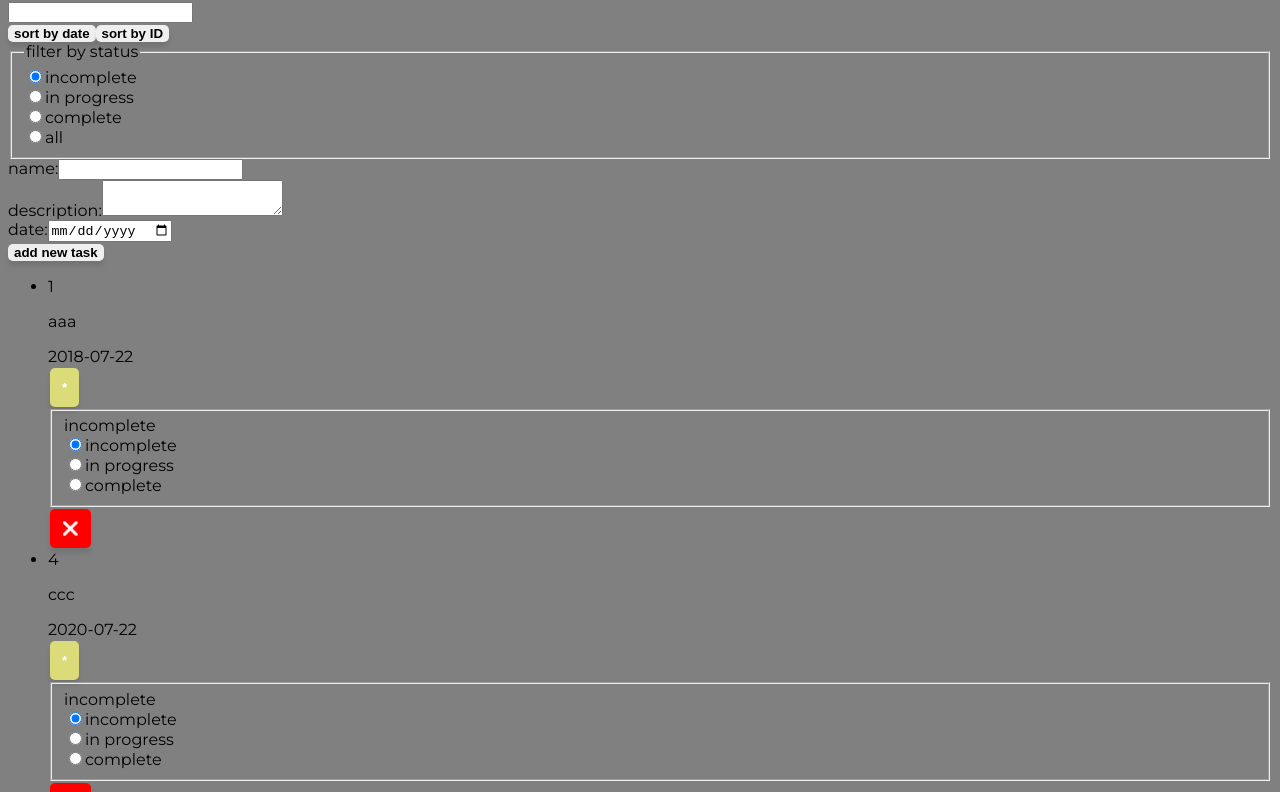
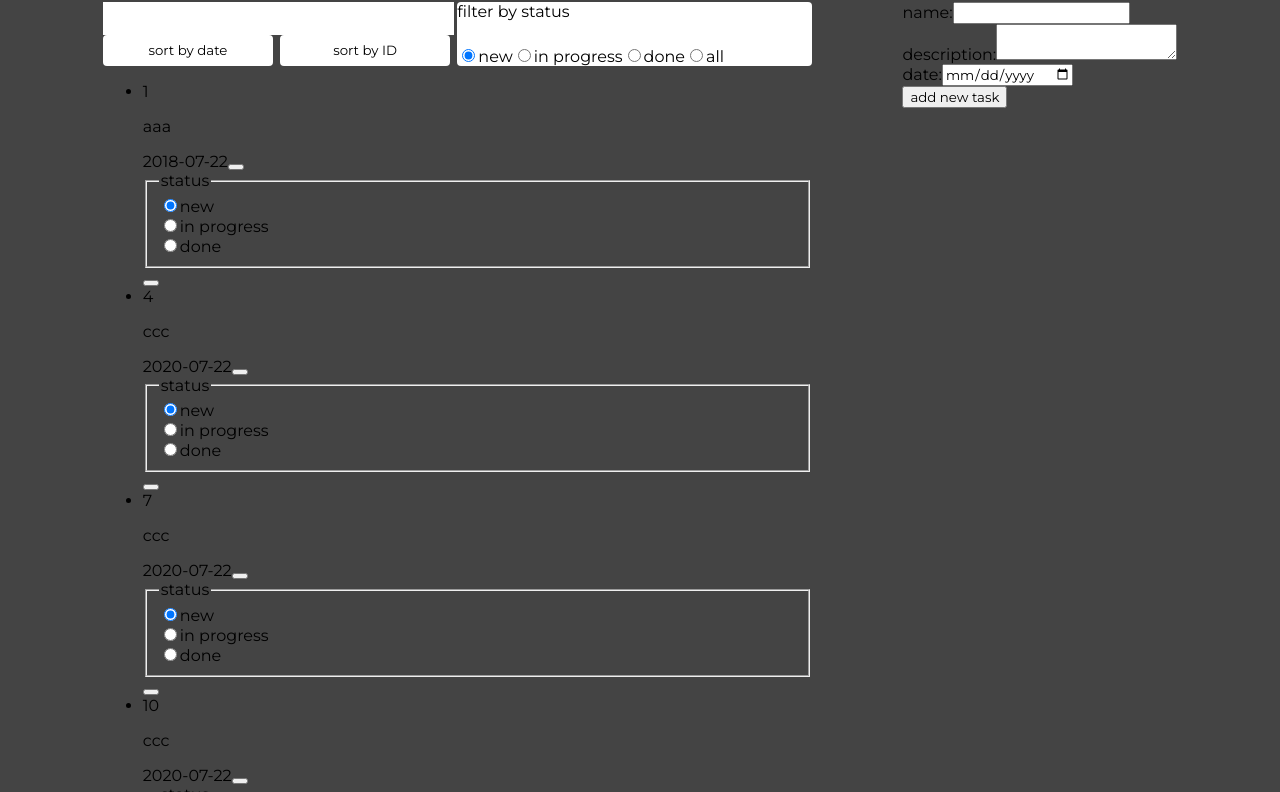
Before and after one commit to plida/itmo_webdev, a plain HTML site: page public/lab2/index.html in a window 1280 px wide. Shown: the part 158-950 px from the top of the page. Drawn offline with nearby package versions, Linux system fonts and the light colour scheme; files that its build step writes are made by us from their sources.

Commit message:
finished main script, started styling task settings

```diff
--- /dev/null
+++ b/public/lab2/mockup.scss
@@ -0,0 +1,176 @@
+$color-background: #f4f4f4;
+$color-primary: #fff;
+$color-secondary: #ddd;
+$transition-primary: 0.25s ease;
+$border-radius-small: 5px;
+$border-radius-regular: 10px;
+$color-black: #000;
+$color-white: #fff;
+
+body {
+  background-color: grey;
+  min-height: 100svh;
+  font-family:"Montserrat", sans-serif;
+}
+
+nav{
+  padding: 0 20px;
+  ul{
+    padding: 0;
+    list-style-type: none;
+    display: flex;
+    align-items: center;
+    justify-content: space-evenly;
+  }
+  li:nth-last-child(1){
+    margin-left: auto;
+  }
+  a{
+    transition: all $transition-primary;
+    position: relative;
+    text-decoration: none;
+    color: $color-black;
+    height: 8rem;
+    display: flex;
+    align-items: center;
+  }
+  a.disabled {
+    pointer-events: none;
+    cursor: default;
+  }
+  a:hover{
+    transform: scale(1.025);
+  }
+  img{
+    height: 8rem;
+    margin-right: 1rem;
+  }
+  h1 {
+    white-space: pre;
+  }
+}
+
+footer{
+  width: 100%;
+  display: flex;
+  flex-direction: column;
+  align-items: center;
+  margin: auto auto 0 auto;
+}
+
+.task-list{
+  width: 50rem;
+  ul{
+    display: flex;
+    flex-direction: column;
+    list-style-type: none;
+    width: 100%;
+    padding: 0;
+  }
+  li{
+    width: 100%;
+    display: flex;
+    justify-content: space-between;
+    align-items: center;
+    flex-wrap: wrap;
+  }
+
+}
+
+.task-list__filter{
+  input{
+    transform: scale(2);
+    margin: 0.75rem 0.75rem;
+  }
+}
+
+.task-status{
+  width: 7rem;
+}
+
+.task-elem{
+  cursor: default;
+  background-color: #ddd;
+  padding: 0.25rem;
+  margin: 0.5rem;
+  border-radius: 0.25rem;
+  fieldset{
+    min-width: 5rem;
+    min-height: 2rem;
+    padding: 0;
+    display: flex;
+    justify-content: center;
+    align-items: center;
+    input{
+      margin: 0 0.75rem;
+      transform: scale(2);
+    }
+  }
+}
+
+.flex-break{
+  flex-basis: 100%;
+  height: 0;
+}
+
+.draggable-style{
+  cursor: grab;
+}
+
+input[type='submit'], button{
+  cursor: pointer;
+  border-radius: $border-radius-small;
+  font-weight: 600;
+  border: none;
+  box-shadow: 0px 5px 5px rgba(0, 0, 0, 0.1);
+  transition: all $transition-primary;
+
+  &:hover{
+    box-shadow: 0px 5px 5px rgba(0, 0, 0, 0.05);
+	  filter: brightness(75%);
+  }
+
+  &:disabled{
+    cursor: not-allowed;
+    filter: grayscale(50%) brightness(175%);
+  }
+}
+
+.task__remove-btn{
+  background-color: red;
+  display: flex;
+  justify-content: center;
+  padding: 0.75rem;
+  margin: 0.125rem;
+}
+
+.task__edit-btn{
+  background-color: rgb(219, 219, 122);
+  display: flex;
+  justify-content: center;
+  padding: 0.75rem;
+  margin: 0.125rem;
+}
+
+.task__remove-btn::before{
+  content: "\274C";
+  filter: brightness(0) invert(1);
+}
+
+.task__edit-btn::before{
+  content: "*";
+  filter: brightness(0) invert(1);
+}
+
+.site-name-middle{
+  display: none;
+}
+
+@media only screen and (max-width: 1080px){
+  .site-name-long{
+    display: none;
+  }
+  .site-name-middle{
+    display: block;
+  }
+}
--- a/public/lab2/script.js
+++ b/public/lab2/script.js
@@ -1,5 +1,5 @@
 // VARIABLES
-const STATUSES = ['', 'incomplete', 'in progress', 'complete'];
+const STATUSES = ['', 'new', 'in progress', 'done'];
 
 let taskList = [
   { id: 0, name: '1', description: 'aaa', date: "2018-07-22", status: 1 },
@@ -126,7 +126,7 @@ function listTasks(){
     if (task.name.toUpperCase().indexOf(nameFilter) === -1) {
       continue;
     }
-    if (task.status > 0 && task.status != statusFilter){
+    if (statusFilter > 0 && task.status != statusFilter){
       continue;
     }
 
@@ -276,48 +276,79 @@ footer_text.textContent = 'Plida 2025';
 footer.appendChild(footer_text);
 
 // MAIN
+const main_container = document.createElement('div');
+main_container.classList.add('main-container');
+main.appendChild(main_container);
+
 const task_window = document.createElement('section');
-main.appendChild(task_window);
+task_window.classList.add('task-window');
+main_container.appendChild(task_window);
+
+const task_settings = document.createElement('section');
+task_settings.classList.add('task-settings');
+task_window.appendChild(task_settings);
 
 
+const task_settings_left = document.createElement('div');
+task_settings_left.classList.add('task-settings__left');
+task_settings.appendChild(task_settings_left);
 const task_search = document.createElement('section');
-task_window.appendChild(task_search);
+task_search.classList.add('task-settings__search');
+task_settings_left.appendChild(task_search);
 const task_search_input = document.createElement('input');
+task_search_input.addEventListener('keyup', (event) => {nameFilter = event.target.value; listTasks()})
 task_search.appendChild(task_search_input);
 
 
 const task_sort = document.createElement('section');
-task_window.appendChild(task_sort);
+task_sort.classList.add('task-settings__sort');
+task_settings_left.appendChild(task_sort);
 const task_sort_date = document.createElement('button');
 task_sort_date.textContent = 'sort by date';
+task_sort_date.addEventListener('click', () => {
+  if (sorttype === "date"){sorttype = "dateinv";}
+  else{sorttype = "date";}
+  listTasks();
+})
 task_sort.appendChild(task_sort_date);
 const task_sort_id = document.createElement('button');
 task_sort_id.textContent = 'sort by ID';
+task_sort_id.addEventListener('click', () => {
+  if (sorttype === "id"){sorttype = "idinv";}
+  else{sorttype = "id";}
+  listTasks();
+})
 task_sort.appendChild(task_sort_id);
 
+const task_filter = document.createElement('fieldset');
+task_filter.classList.add('task-settings__filter');
+task_settings.appendChild(task_filter);
 
-const task_filter = document.createElement('fieldset');
-task_window.appendChild(task_filter);
-const task_filter_legend = document.createElement('legend');
+const task_filter_legend = document.createElement('span');
 task_filter_legend.textContent = 'filter by status';
 task_filter.appendChild(task_filter_legend);
 
-const task_filter_incomplete = document.createElement('div');
-task_filter.appendChild(task_filter_incomplete);
-const task_filter_incomplete_input = document.createElement('input');
-task_filter_incomplete_input.type = 'radio';
-task_filter_incomplete_input.name = 'task-filter-status';
-task_filter_incomplete_input.id = 'task-filter-status__incomplete';
-task_filter_incomplete_input.value = 1;
-task_filter_incomplete_input.checked = 'checked';
-task_filter_incomplete.appendChild(task_filter_incomplete_input);
-const task_filter_incomplete_label = document.createElement('label');
-task_filter_incomplete_label.for = 'task-filter-status__incomplete';
-task_filter_incomplete_label.textContent = 'incomplete';
-task_filter_incomplete.appendChild(task_filter_incomplete_label);
+let task_filter_buttons = document.createElement('section');
+task_filter_buttons.classList.add('task-settings__filter-buttons');
+task_filter.appendChild(task_filter_buttons)
+
+
+const task_filter_new = document.createElement('div');
+task_filter_buttons.appendChild(task_filter_new);
+const task_filter_new_input = document.createElement('input');
+task_filter_new_input.type = 'radio';
+task_filter_new_input.name = 'task-filter-status';
+task_filter_new_input.id = 'task-filter-status__new';
+task_filter_new_input.value = 1;
+task_filter_new_input.checked = 'checked';
+task_filter_new.appendChild(task_filter_new_input);
+const task_filter_new_label = document.createElement('label');
+task_filter_new_label.for = 'task-filter-status__new';
+task_filter_new_label.textContent = 'new';
+task_filter_new.appendChild(task_filter_new_label);
 
 const task_filter_inprogress = document.createElement('div');
-task_filter.appendChild(task_filter_inprogress);
+task_filter_buttons.appendChild(task_filter_inprogress);
 const task_filter_inprogress_input = document.createElement('input');
 task_filter_inprogress_input.type = 'radio';
 task_filter_inprogress_input.name = 'task-filter-status';
@@ -329,35 +360,192 @@ task_filter_inprogress_label.for = 'task-filter-status__inprogress';
 task_filter_inprogress_label.textContent = 'in progress';
 task_filter_inprogress.appendChild(task_filter_inprogress_label);
 
-const task_filter_complete = document.createElement('div');
-task_filter.appendChild(task_filter_complete);
-const task_filter_complete_input = document.createElement('input');
-task_filter_complete_input.type = 'radio';
-task_filter_complete_input.name = 'task-filter-status';
-task_filter_complete_input.id = 'task-filter-status__complete';
-task_filter_complete_input.value = 3;
-task_filter_complete.appendChild(task_filter_complete_input);
-const task_filter_complete_label = document.createElement('label');
-task_filter_complete_label.for = 'task-filter-status__complete';
-task_filter_complete_label.textContent = 'complete';
-task_filter_complete.appendChild(task_filter_complete_label);
+const task_filter_done = document.createElement('div');
+task_filter_buttons.appendChild(task_filter_done);
+const task_filter_done_input = document.createElement('input');
+task_filter_done_input.type = 'radio';
+task_filter_done_input.name = 'task-filter-status';
+task_filter_done_input.id = 'task-filter-status__done';
+task_filter_done_input.value = 3;
+task_filter_done.appendChild(task_filter_done_input);
+const task_filter_done_label = document.createElement('label');
+task_filter_done_label.for = 'task-filter-status__done';
+task_filter_done_label.textContent = 'done';
+task_filter_done.appendChild(task_filter_done_label);
 
 const task_filter_all = document.createElement('div');
-task_filter.appendChild(task_filter_all);
+task_filter_buttons.appendChild(task_filter_all);
 const task_filter_all_input = document.createElement('input');
 task_filter_all_input.type = 'radio';
 task_filter_all_input.name = 'task-filter-status';
 task_filter_all_input.id = 'task-filter-status__all';
-task_filter_all_input.value = 4;
+task_filter_all_input.value = 0;
 task_filter_all.appendChild(task_filter_all_input);
 const task_filter_all_label = document.createElement('label');
 task_filter_all_label.for = 'task-filter-status__all';
 task_filter_all_label.textContent = 'all';
 task_filter_all.appendChild(task_filter_all_label);
 
+task_filter.querySelectorAll('input[type="radio"]').forEach(radio => {
+    radio.addEventListener('change', (event) => {statusFilter = event.target.value; listTasks()});
+});
+
+const task_list = document.createElement('ul');
+task_window.appendChild(task_list);
+
+
+function setTaskDOM(task, taskElem){
+  let task_name = document.createElement('span');
+  task_name.textContent = task.name;
+  taskElem.appendChild(task_name);
+  let task_description = document.createElement('p');
+  task_description.textContent = task.description;
+  taskElem.appendChild(task_description);
+  let task_date = document.createElement('span');
+  task_date.textContent = task.date;
+  taskElem.appendChild(task_date);
+
+  let task_edit = document.createElement('button');
+  task_edit.classList.add('task__edit-btn');
+  task_edit.id = 'task_edit-btn' + task.id;
+  taskElem.appendChild(task_edit);
+
+
+  let task_status_form = document.createElement('form');
+  taskElem.appendChild(task_status_form);
+  let task_status_fieldset = document.createElement('fieldset');
+  task_status_form.appendChild(task_status_fieldset);
+
+  let task_status_legend = document.createElement('legend');
+  task_status_legend.textContent = 'status';
+  task_status_fieldset.appendChild(task_status_legend);
+
+  let task_status_new = document.createElement('div');
+  task_status_fieldset.appendChild(task_status_new);
+  let task_status_new_input = document.createElement('input');
+  task_status_new_input.type = 'radio';
+  task_status_new_input.name = 'task-status';
+  task_status_new_input.id = 'task-status__new';
+  task_status_new_input.value = 1;
+  task_status_new_input.checked = 'checked';
+  task_status_new.appendChild(task_status_new_input);
+  let task_status_new_label = document.createElement('label');
+  task_status_new_label.for = 'task-status__new';
+  task_status_new_label.textContent = 'new';
+  task_status_new.appendChild(task_status_new_label);
+
+  let task_status_inprogress = document.createElement('div');
+  task_status_fieldset.appendChild(task_status_inprogress);
+  let task_status_inprogress_input = document.createElement('input');
+  task_status_inprogress_input.type = 'radio';
+  task_status_inprogress_input.name = 'task-status';
+  task_status_inprogress_input.id = 'task-status__inprogress';
+  task_status_inprogress_input.value = 2;
+  task_status_inprogress.appendChild(task_status_inprogress_input);
+  let task_status_inprogress_label = document.createElement('label');
+  task_status_inprogress_label.for = 'task-status__inprogress';
+  task_status_inprogress_label.textContent = 'in progress';
+  task_status_inprogress.appendChild(task_status_inprogress_label);
+
+  let task_status_done = document.createElement('div');
+  task_status_fieldset.appendChild(task_status_done);
+  let task_status_done_input = document.createElement('input');
+  task_status_done_input.type = 'radio';
+  task_status_done_input.name = 'task-status';
+  task_status_done_input.id = 'task-status__done';
+  task_status_done_input.value = 3;
+  task_status_done.appendChild(task_status_done_input);
+  let task_status_done_label = document.createElement('label');
+  task_status_done_label.for = 'task-status__done';
+  task_status_done_label.textContent = 'done';
+  task_status_done.appendChild(task_status_done_label);
+
+  switch (task.status){
+    case 1:
+      task_status_new_input.checked = 'checked';
+      break;
+    case 2:
+      task_status_inprogress_input.checked = 'checked';
+      break;
+    case 3:
+      task_status_done_input.checked = 'checked';
+      break;
+  }
+
+  let task_remove = document.createElement('button');
+  task_remove.classList.add('task__remove-btn');
+  task_remove.id = 'task_remove-btn' + task.id;
+  taskElem.appendChild(task_remove);
+}
+
+function createEditForm(id, taskElem){
+  let edit_form = document.createElement('form');
+  edit_form.id = 'edit_form' + id;
+  taskElem.appendChild(edit_form);
+  let edit_form_name = document.createElement('input');
+  edit_form_name.name = 'name';
+  edit_form.appendChild(edit_form_name);
+  let edit_form_description = document.createElement('input');
+  edit_form_description.name = 'description';
+  edit_form.appendChild(edit_form_description);
+  let edit_form_date = document.createElement('input');
+  edit_form_date.name = 'date';
+  edit_form_date.type = 'date';
+  edit_form.appendChild(edit_form_date);
+  let edit_form_submit = document.createElement('input');
+  edit_form_submit.type = 'submit';
+  edit_form.appendChild(edit_form_submit);
+  edit_form.addEventListener('submit', (event) => {
+    event.preventDefault();
+    updateTask(id, event);
+  });
+}
+
+function removeEditForm(id){
+  document.getElementById('edit_form' + id).remove();
+}
+
+function setTaskListeners(task, taskElem){
+  if (sorttype === 'id' || sorttype === 'idinv'){
+    taskElem.draggable = true;
+    taskElem.addEventListener('dragstart', dragStart);
+    taskElem.addEventListener('drop', dragDrop);
+    taskElem.addEventListener('dragover', dragOver);
+    taskElem.addEventListener('dragenter', dragEnter);
+    taskElem.addEventListener('dragleave', dragLeave);
+  }
+
+  taskElem.querySelector('button[class="task__edit-btn"]').addEventListener('click', () =>{
+    if (taskElem.classList.contains('form-opened')){
+      removeEditForm(task.id);
+      taskElem.classList.remove('form-opened');
+    }
+    else{
+      createEditForm(task.id, taskElem, task);
+      taskElem.classList.add('form-opened');
+    }
+  })
+
+  taskElem.querySelector('button[class="task__remove-btn"]').addEventListener('click', () =>{
+    removeTask(task.id);
+  })
+
+  taskElem.querySelector('#task-status__new').addEventListener('change', () => {
+		changeTaskStatus(task.id, 1);
+  })
+  taskElem.querySelector('#task-status__inprogress').addEventListener('change', () => {
+		changeTaskStatus(task.id, 2);
+  })
+  taskElem.querySelector('#task-status__done').addEventListener('change', () => {
+		changeTaskStatus(task.id, 3);
+  })
+}
+
+const add_task_window = document.createElement('section');
+main_container.appendChild(add_task_window);
 
 const task_form = document.createElement('form');
-task_window.appendChild(task_form);
+add_task_window.appendChild(task_form);
 
 const task_form_name = document.createElement('div');
 task_form.appendChild(task_form_name);
@@ -394,159 +582,14 @@ task_form_date.appendChild(task_form_date_input);
 
 const task_form_submit = document.createElement('input');
 task_form_submit.type = 'submit';
+task_form.appendChild(task_form_submit);
+task_form.addEventListener('submit', (event) => {
+  event.preventDefault();
+  addTask(event);
+});
 task_form_submit.value = 'add new task';
-task_form.appendChild(task_form_submit);
 
-
-const task_list = document.createElement('ul');
-task_window.appendChild(task_list);
-
-
-function setTaskDOM(task, taskElem){
-  let task_name = document.createElement('span');
-  task_name.textContent = task.name;
-  taskElem.appendChild(task_name);
-  let task_description = document.createElement('p');
-  task_description.textContent = task.description;
-  taskElem.appendChild(task_description);
-  let task_date = document.createElement('span');
-  task_date.textContent = task.date;
-  taskElem.appendChild(task_date);
-
-  let task_edit = document.createElement('button');
-  task_edit.classList.add('task__edit-btn');
-  task_edit.id = 'task_edit-btn' + task.id;
-  taskElem.appendChild(task_edit);
-
-
-  let task_status = document.createElement('span');
-  task_status.classList.add('task__status');
-  task_status.textContent = STATUSES[task.status];
-
-  let task_status_form = document.createElement('form');
-  taskElem.appendChild(task_status_form);
-  let task_status_fieldset = document.createElement('fieldset');
-  task_status_form.appendChild(task_status_fieldset);
-
-  let task_status_legend = document.createElement('legend');
-  task_status_legend.textContent = 'status';
-  task_status_fieldset.appendChild(task_status);
-
-  let task_status_incomplete = document.createElement('div');
-  task_status.appendChild(task_status_incomplete);
-  let task_status_incomplete_input = document.createElement('input');
-  task_status_incomplete_input.type = 'radio';
-  task_status_incomplete_input.name = 'task-status';
-  task_status_incomplete_input.id = 'task-status__incomplete';
-  task_status_incomplete_input.value = 1;
-  task_status_incomplete_input.checked = 'checked';
-  task_status_incomplete.appendChild(task_status_incomplete_input);
-  let task_status_incomplete_label = document.createElement('label');
-  task_status_incomplete_label.for = 'task-status__incomplete';
-  task_status_incomplete_label.textContent = 'incomplete';
-  task_status_incomplete.appendChild(task_status_incomplete_label);
-
-  let task_status_inprogress = document.createElement('div');
-  task_status.appendChild(task_status_inprogress);
-  let task_status_inprogress_input = document.createElement('input');
-  task_status_inprogress_input.type = 'radio';
-  task_status_inprogress_input.name = 'task-status';
-  task_status_inprogress_input.id = 'task-status__inprogress';
-  task_status_inprogress_input.value = 2;
-  task_status_inprogress.appendChild(task_status_inprogress_input);
-  let task_status_inprogress_label = document.createElement('label');
-  task_status_inprogress_label.for = 'task-status__inprogress';
-  task_status_inprogress_label.textContent = 'in progress';
-  task_status_inprogress.appendChild(task_status_inprogress_label);
-
-  let task_status_complete = document.createElement('div');
-  task_status.appendChild(task_status_complete);
-  let task_status_complete_input = document.createElement('input');
-  task_status_complete_input.type = 'radio';
-  task_status_complete_input.name = 'task-status';
-  task_status_complete_input.id = 'task-status__complete';
-  task_status_complete_input.value = 3;
-  task_status_complete.appendChild(task_status_complete_input);
-  let task_status_complete_label = document.createElement('label');
-  task_status_complete_label.for = 'task-status__complete';
-  task_status_complete_label.textContent = 'complete';
-  task_status_complete.appendChild(task_status_complete_label);
-
-  switch (task.status){
-    case 1:
-      task_status_incomplete_input.checked = 'checked';
-      break;
-    case 2:
-      task_status_inprogress_input.checked = 'checked';
-      break;
-    case 3:
-      task_status_complete_input.checked = 'checked';
-      break;
-  }
-
-
-  let task_remove = document.createElement('button');
-  task_remove.classList.add('task__remove-btn');
-  task_remove.id = 'task_remove-btn' + task.id;
-  taskElem.appendChild(task_remove);
-}
-
-function setTaskListeners(task, taskElem){
-  if (sorttype === 'id' || sorttype === 'idinv'){
-    taskElem.draggable = true;
-    taskElem.addEventListener('dragstart', dragStart);
-    taskElem.addEventListener('drop', dragDrop);
-    taskElem.addEventListener('dragover', dragOver);
-    taskElem.addEventListener('dragenter', dragEnter);
-    taskElem.addEventListener('dragleave', dragLeave);
-  }
-
-  taskElem.querySelector('button[class="task__edit-btn"]').addEventListener('click', () =>{
-    if (taskElem.classList.contains('form-opened')){
-      removeEditForm(task.id);
-      taskElem.classList.remove('form-opened');
-    }
-    else{
-      createEditForm(task.id, taskElem, task);
-      taskElem.classList.add('form-opened');
-    }
-  })
-
-  taskElem.querySelector('button[class="task__remove-btn"]').addEventListener('click', () =>{
-    removeTask(task.id);
-  })
-}
-
-
-function createEditForm(id, taskElem){
-  let edit_form = document.createElement('form');
-  edit_form.id = 'edit_form' + id;
-  taskElem.appendChild(edit_form);
-  let edit_form_name = document.createElement('input');
-  edit_form_name.name = 'name';
-  edit_form.appendChild(edit_form_name);
-  let edit_form_description = document.createElement('input');
-  edit_form_description.name = 'description';
-  edit_form.appendChild(edit_form_description);
-  let edit_form_date = document.createElement('input');
-  edit_form_date.name = 'date';
-  edit_form_date.type = 'date';
-  edit_form.appendChild(edit_form_date);
-  let edit_form_submit = document.createElement('input');
-  edit_form_submit.type = 'submit';
-  edit_form.appendChild(edit_form_submit);
-  edit_form.addEventListener('submit', (event) => {
-    event.preventDefault();
-    updateTask(id, event);
-  });
-}
-
-function removeEditForm(id){
-  document.getElementById('edit_form' + id).remove();
-}
-
-
-if (localStorage.getItem('tasklist')){
+if (localStorage.getItem('tasklist-test')){
 	taskList = JSON.parse(localStorage.getItem('tasklist-test'));
 }
 
--- a/public/lab2/style.scss
+++ b/public/lab2/style.scss
@@ -6,11 +6,28 @@ $border-radius-small: 5px;
 $border-radius-regular: 10px;
 $color-black: #000;
 $color-white: #fff;
+$settings-basis: 49%;
 
-body {
-  background-color: grey;
-  min-height: 100svh;
+body{
+  background-color: #444;
+  font-family: "Montserrat", sans-serif;
+  button, input{
     font-family:"Montserrat", sans-serif;
+  }
+}
+
+.main-container{
+  display: flex;
+  width: 85%;
+  justify-content: space-between;
+  margin: 0 auto;
+}
+
+.task-window{
+  flex-basis: 66%;
+}
+.add-task-window{
+  flex-basis: 33%
 }
 
 nav{
@@ -50,120 +67,61 @@ nav{
   }
 }
 
-footer{
-  width: 100%;
+.task-settings{
+  height: 4rem;
+  display: flex;
+  justify-content: space-between;
+  &__search, fieldset, button{
+    padding: 0;
+    margin: 0;
+    border: none;
+    background-color: $color-primary;
+    border-radius: 0.25rem;
+  }
+  &__left{
     display: flex;
     flex-direction: column;
-  align-items: center;
-  margin: auto auto 0 auto;
+    justify-content: space-between;
+    flex-basis: $settings-basis;
   }
-
-.task-list{
-  width: 50rem;
-  ul{
-    display: flex;
-    flex-direction: column;
-    list-style-type: none;
+  &__search{
+    flex-basis: $settings-basis;
+    input{
+      border: none;
       width: 100%;
-    padding: 0;
+      height: 100%;
     }
-  li{
-    width: 100%;
+  }
+  &__sort{
     display: flex;
     justify-content: space-between;
-    align-items: center;
-    flex-wrap: wrap;
-  }
-
-}
-
-.task-list__filter{
-  input{
-    transform: scale(2);
-    margin: 0.75rem 0.75rem;
-  }
-}
-
-.task-status{
-  width: 7rem;
-}
-
-.task-elem{
-  cursor: default;
-  background-color: #ddd;
-  padding: 0.25rem;
-  margin: 0.5rem;
-  border-radius: 0.25rem;
-  fieldset{
-    min-width: 5rem;
-    min-height: 2rem;
-    padding: 0;
-    display: flex;
-    justify-content: center;
-    align-items: center;
-    input{
-      margin: 0 0.75rem;
-      transform: scale(2);
-    }
-  }
-}
-
-.flex-break{
-  flex-basis: 100%;
-  height: 0;
-}
-
-.draggable-style{
-  cursor: grab;
-}
-
-input[type='submit'], button{
+    flex-basis: $settings-basis;
+    button{
+      flex-basis: 49%;
       cursor: pointer;
-  border-radius: $border-radius-small;
-  font-weight: 600;
-  border: none;
-  box-shadow: 0px 5px 5px rgba(0, 0, 0, 0.1);
       transition: all $transition-primary;
-
       &:hover{
         box-shadow: 0px 5px 5px rgba(0, 0, 0, 0.05);
         filter: brightness(75%);
       }
-
-  &:disabled{
-    cursor: not-allowed;
-    filter: grayscale(50%) brightness(175%);
+      &:active{
+        box-shadow: 0px 5px 5px rgba(0, 0, 0, 0.05);
+        filter: brightness(50%);
       }
     }
-
-.task__remove-btn{
-  background-color: red;
+  }
+  &__filter{
+    flex-basis: 50%;
     display: flex;
-  justify-content: center;
-  padding: 0.75rem;
-  margin: 0.125rem;
+    flex-direction: column;
+    justify-content: space-between;
+    span{
+      flex-basis: $settings-basis;
     }
-
-.task__edit-btn{
-  background-color: rgb(219, 219, 122);
+    &-buttons{
       display: flex;
-  justify-content: center;
-  padding: 0.75rem;
-  margin: 0.125rem;
     }
-
-.task__remove-btn::before{
-  content: "\274C";
-  filter: brightness(0) invert(1);
   }
-
-.task__edit-btn::before{
-  content: "*";
-  filter: brightness(0) invert(1);
-}
-
-.site-name-middle{
-  display: none;
 }
 
 @media only screen and (max-width: 1080px){
```
Lines whose indentation alone changed are shown as unchanged.
